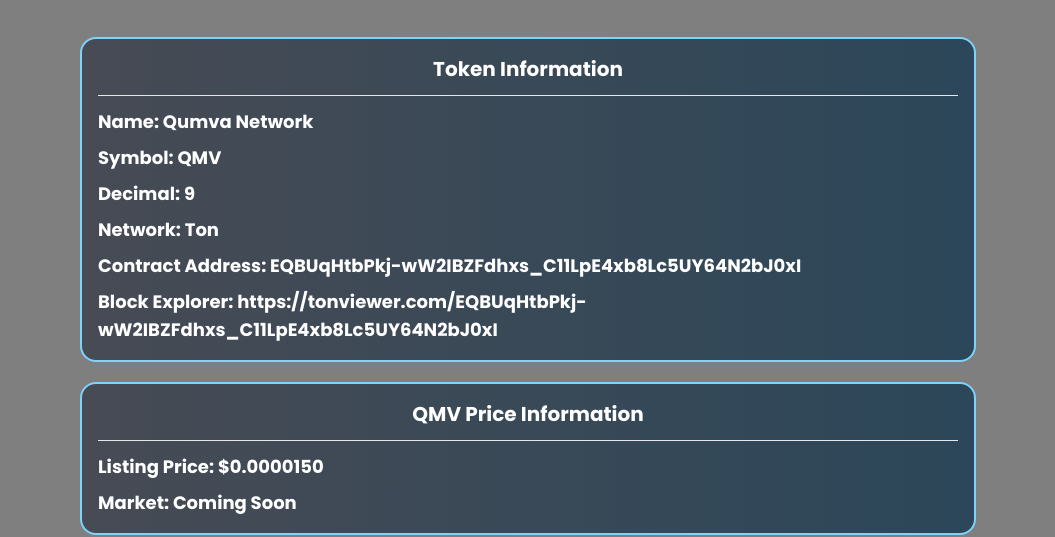
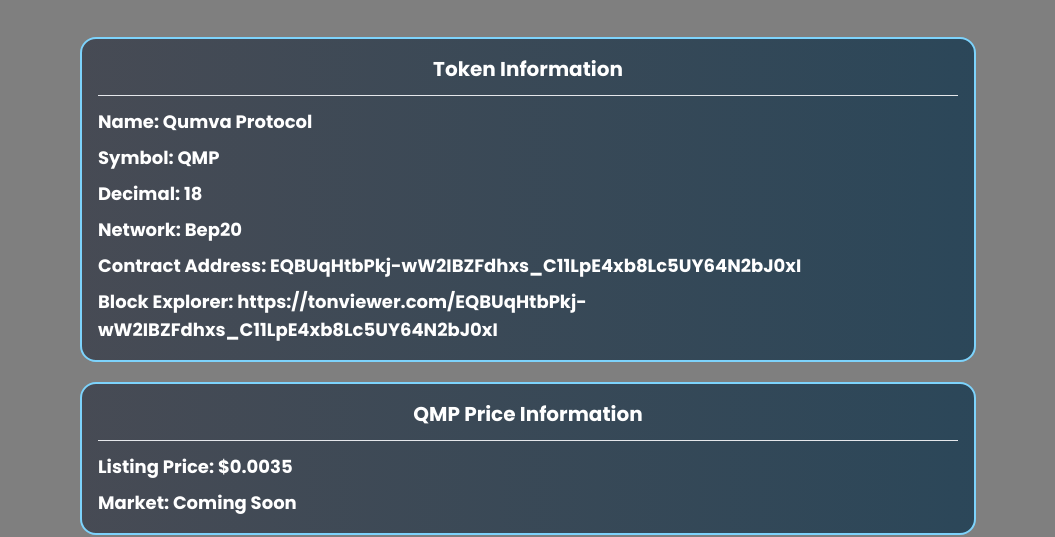
Before and after one commit to naimur-234964/qumva, a plain HTML site: page index.html in a window 1280 px wide. Shown: the part 2816-3353 px from the top of the page, without its empty margins (112-1167 px from the left). Drawn offline with nearby package versions, Linux system fonts and the light colour scheme.

Commit message:
project modified

```diff
--- a/index.html
+++ b/index.html
@@ -453,10 +453,10 @@
                         <h1 class=" text-lg lg:text-xl font-bold text-white text-center mb-3 ">Token Information</h1>
                         <hr>
                         <div class="flex flex-col gap-2  justify-center items-start mt-3 overflow-hidden ">
-                            <h1 class=" text-sm lg:text-lg font-bold text-white ">Name: Qumva Network</h1>
-                            <h1 class=" text-sm lg:text-lg font-bold  ">Symbol: QMV</h1>
-                            <h1 class=" text-sm lg:text-lg font-bold  ">Decimal: 9</h1>
-                            <h1 class=" text-sm lg:text-lg font-bold  ">Network: Ton </h1>
+                            <h1 class=" text-sm lg:text-lg font-bold text-white ">Name: Qumva Protocol</h1>
+                            <h1 class=" text-sm lg:text-lg font-bold  ">Symbol: QMP</h1>
+                            <h1 class=" text-sm lg:text-lg font-bold  ">Decimal: 18</h1>
+                            <h1 class=" text-sm lg:text-lg font-bold  ">Network: Bep20 </h1>
                             <h1 class=" text-sm lg:text-lg font-bold  ">Contract Address:
                                 EQBUqHtbPkj-wW2IBZFdhxs_C11LpE4xb8Lc5UY64N2bJ0xI</h1>
                             <h1 class=" text-sm lg:text-lg font-bold  ">Block Explorer:
@@ -465,11 +465,11 @@
                     </div>
                     <div
                         class="max-w-4xl mx-auto px-4 rounded-2xl border-2 bg-gradient-to-r from-slate-900/50 to-sky-950/70 border-sky-300  py-4 mt-5 mb-3">
-                        <h1 class=" text-lg lg:text-xl font-bold text-white text-center mb-3 ">QMV Price Information
+                        <h1 class=" text-lg lg:text-xl font-bold text-white text-center mb-3 ">QMP Price Information
                         </h1>
                         <hr>
                         <div class="flex flex-col gap-2  justify-center items-start mt-3 overflow-hidden ">
-                            <h1 class=" text-sm lg:text-lg font-bold text-white ">Listing Price: $0.0000150</h1>
+                            <h1 class=" text-sm lg:text-lg font-bold text-white ">Listing Price: $0.0035</h1>
                             <h1 class=" text-sm lg:text-lg font-bold  ">Market: Coming Soon</h1>
                         </div>
                     </div>
```
